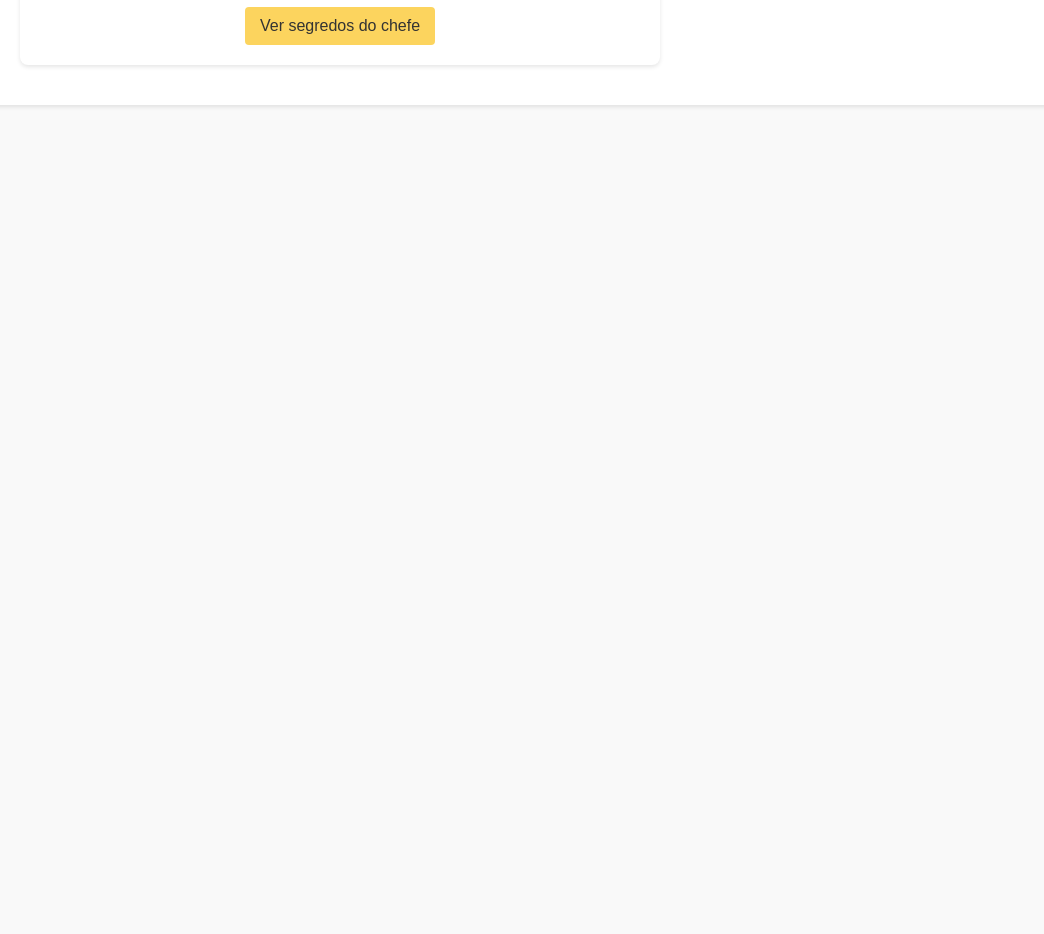
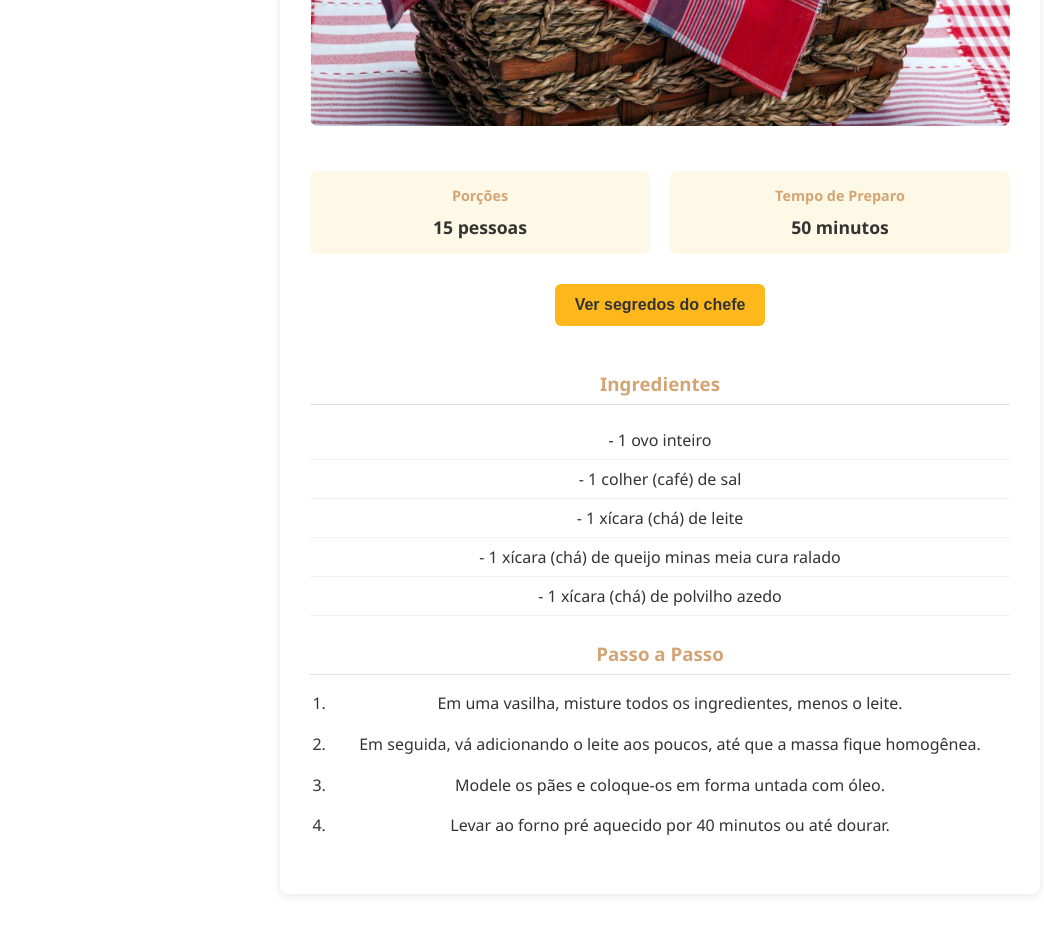
Before and after one commit to VitorIbraim/receitas-de-minas, a plain HTML site: page index.html in a window 1280 px wide. Shown: the part 528-1462 px from the top of the page, without its empty margins (0-1044 px from the left). Before the commit the page ends 800 px from the top, so only its background shows below. Drawn offline with Linux system fonts and the light colour scheme.

Commit message:
feat/ adiciona a lista de ingredientes

```diff
--- a/assets/css/styles.css
+++ b/assets/css/styles.css
@@ -1,61 +1,139 @@
 body {
-    font-family: Arial, sans-serif;
+    font-family: 'Segoe UI', Tahoma, Geneva, Verdana, sans-serif;
     margin: 0;
     padding: 0;
-    display: flex;
-    flex-direction: column;
-    align-items: center;
-    background-color: #f9f9f9;
+    background-color: #f5f5f5;
     color: #333;
 }
 
 header {
     width: 100%;
     background-color: #fff;
-    box-shadow: 0 2px 4px rgba(0, 0, 0, 0.1);
+    box-shadow: 0 2px 8px rgba(0,0,0,0.1);
     padding: 20px;
     text-align: center;
 }
 
+main {
+    display: flex;
+    justify-content: center;
+    padding: 20px;
+}
+
 section {
-    max-width: 600px;
-    margin: 20px;
-    padding: 20px;
+    max-width: 700px;
     background-color: #fff;
     border-radius: 8px;
-    box-shadow: 0 2px 4px rgba(0, 0, 0, 0.1);
+    box-shadow: 0 2px 8px rgba(0,0,0,0.1);
+    padding: 30px;
+}
+
+h2 {
+    color: #d4a574;
+    border-bottom: 2px solid #d4a574;
+    padding-bottom: 10px;
 }
 
 img {
     max-width: 100%;
     height: auto;
-    display: block;
-    margin: 0 auto 10px;
+    border-radius: 8px;
+    margin: 20px 0;
 }
 
 button {
-    padding: 10px 15px;
+    padding: 12px 20px;
     font-size: 1rem;
     cursor: pointer;
     border: none;
-    border-radius: 4px;
-    background-color: #fcd45e;
+    border-radius: 6px;
+    background-color: #ffb81c;
     color: #333;
+    font-weight: bold;
+    margin: 10px 0 20px 0;
+    transition: background-color 0.3s;
 }
-button:hover{
-    padding: 12px 20px;
-    border-color: #ffca28;
-    background-color: #ffc002;
+
+button:hover {
+    background-color: #ffa500;
 }
+
 .popover {
     display: none;
     margin-top: 10px;
-    padding: 10px;
-    background-color: #e0e0e0;
+    padding: 15px;
+    background-color: #fff8e1;
+    border-left: 4px solid #ffb81c;
     border-radius: 4px;
+    font-style: italic;
 }
 
-button:focus+.popover,
+button:focus + .popover,
 .popover:focus-within {
     display: block;
 }
+
+.recipe-info {
+    display: flex;
+    gap: 20px;
+    justify-content: space-around;
+    margin: 20px 0;
+    flex-wrap: wrap;
+}
+
+.info-box {
+    text-align: center;
+    padding: 15px;
+    background-color: #fef9e7;
+    border-radius: 6px;
+    flex: 1;
+    min-width: 150px;
+}
+
+.info-box h3 {
+    color: #d4a574;
+    margin: 0 0 10px 0;
+    font-size: 0.9rem;
+}
+
+.info-box p {
+    margin: 0;
+    font-size: 1.1rem;
+    font-weight: bold;
+}
+
+.ingredients, .instructions {
+    margin: 25px 0;
+}
+
+.ingredients h3, .instructions h3 {
+    color: #d4a574;
+    border-bottom: 1px solid #e0e0e0;
+    padding-bottom: 8px;
+    margin-bottom: 15px;
+}
+
+.ingredients ul {
+    list-style: none;
+    padding: 0;
+}
+
+.ingredients li {
+    padding: 8px 0;
+    border-bottom: 1px solid #f0f0f0;
+}
+
+.ingredients li:before {
+    color: #ffb81c;
+    font-weight: bold;
+    margin-right: 10px;
+}
+
+.instructions ol {
+    padding-left: 20px;
+}
+
+.instructions li {
+    margin: 15px 0;
+    line-height: 1.6;
+}
--- a/index.html
+++ b/index.html
@@ -15,11 +15,42 @@
             <section>
                 <h2>Pão de Queijo</h2>
                 <img src="assets/images/Pao-de-queijo-tradicional.jpg" alt="Pão de Queijo" />
+                <div class="recipe-info">
+                    <div class="info-box">
+                        <h3>Porções</h3>
+                        <p>15 pessoas</p>
+                    </div>
+                    <div class="info-box">
+                        <h3>Tempo de Preparo</h3>
+                        <p>50 minutos</p>
+                    </div>
+                </div>
+
                 <button popovertarget="secret"> Ver segredos do chefe</button>
                 <div id="secret" class="popover">
                     <p>O segredo do pão de queijo é usar polvilho azedo e deixar a massa descansar por pelo menos 30 minutos antes de assar.</p>
                 </div>
 
+                <div class="ingredients">
+                    <h3>Ingredientes</h3>
+                    <ul>
+                        <li>- 1 ovo inteiro</li>
+                        <li>- 1 colher (café) de sal</li>
+                        <li>- 1 xícara (chá) de leite</li>
+                        <li>- 1 xícara (chá) de queijo minas meia cura ralado</li>
+                        <li>- 1 xícara (chá) de polvilho azedo</li>
+                    </ul>
+                </div>
+
+                <div class="instructions">
+                    <h3>Passo a Passo</h3>
+                    <ol>
+                        <li>Em uma vasilha, misture todos os ingredientes, menos o leite.</li>
+                        <li>Em seguida, vá adicionando o leite aos poucos, até que a massa fique homogênea.</li>
+                        <li>Modele os pães e coloque-os em forma untada com óleo.</li>
+                        <li>Levar ao forno pré aquecido por 40 minutos ou até dourar.</li>
+                    </ol>
+                </div>
             </section>
             </main>
 
```
